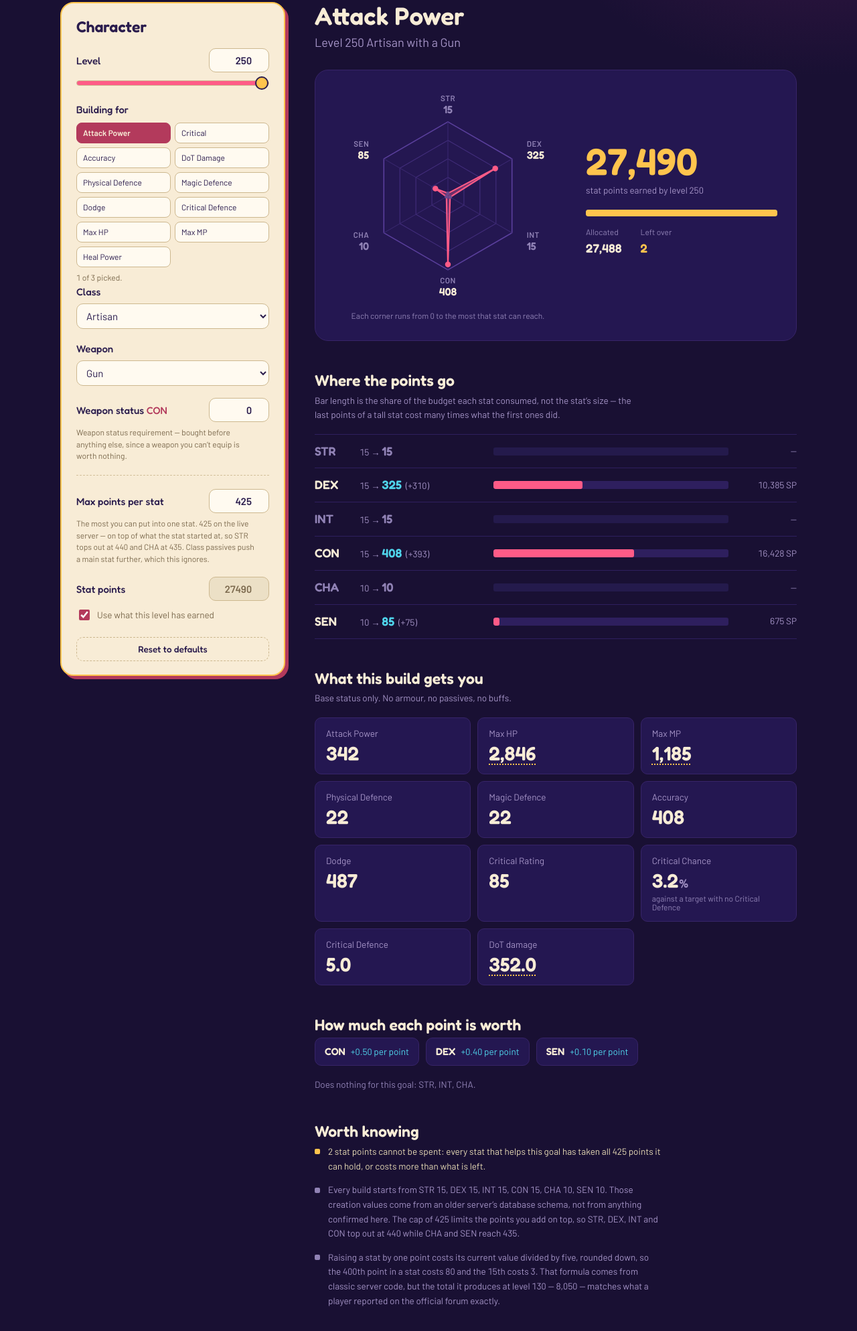
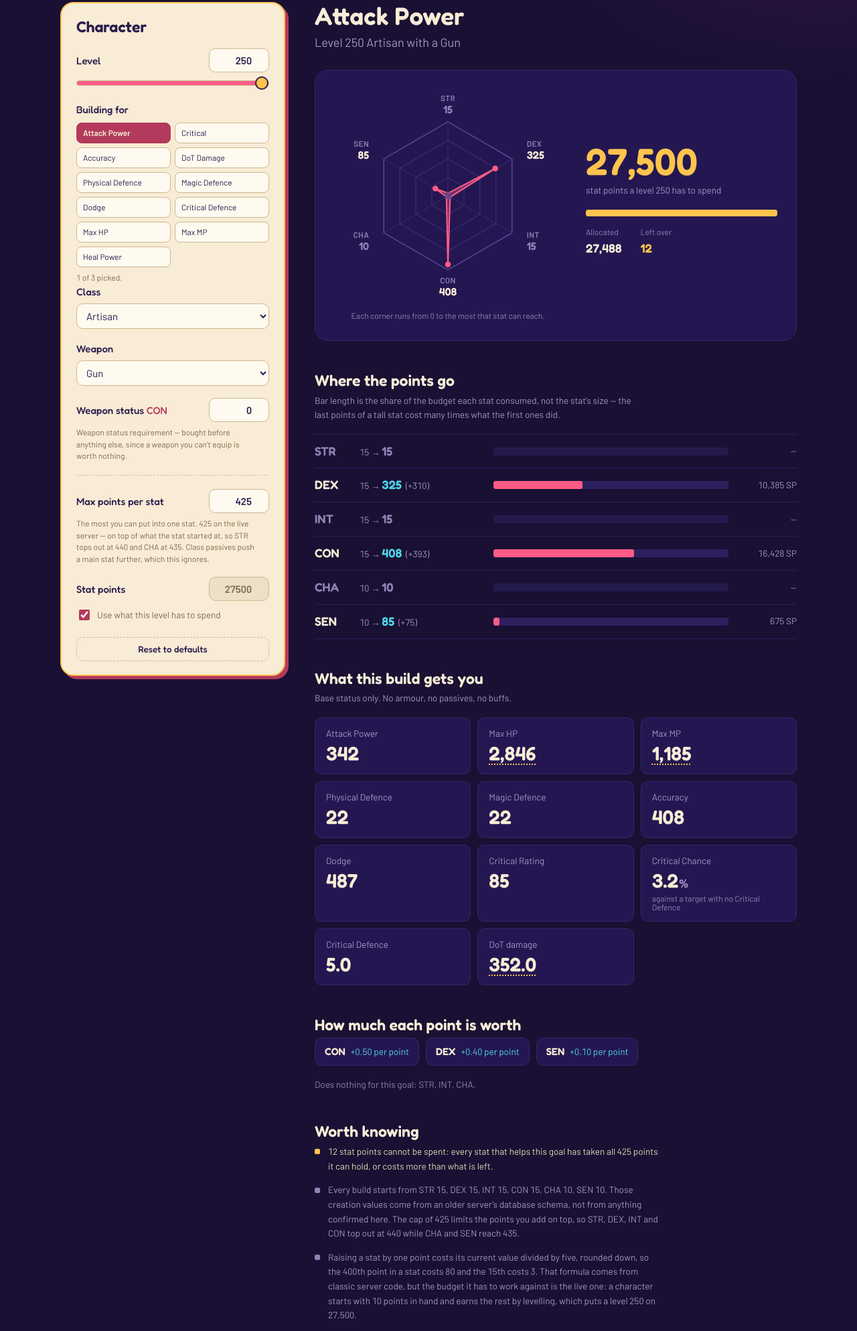
Before and after one commit to luizopiloto/rose_calc, a plain HTML site: page index.html in a window 1280 px wide. Shown: the part 293-2280 px from the top of the page at 67% size. Drawn offline with Linux system fonts and the light colour scheme.

Commit message:
A character starts with 10 stat points in hand
Level 250 has 27,500 points to spend on the live server, not the 27,490 the
level-up grants add up to. The ten-point gap is the pool a character holds at
creation, which also keeps the one other confirmed figure intact: the grants
alone still come to 8,050 by level 130, the total a player reported on the
forum.

Co-Authored-By: Claude Opus 5 <noreply@anthropic.com>
Claude-Session: https://claude.ai/code/session_01Dp7ktYJsAYVN4z3XJvz2uF

```diff
--- a/index.html
+++ b/index.html
@@ -109,11 +109,11 @@
       <div class="field">
         <div class="field-head">
           <label class="field-label" for="budget">Stat points</label>
-          <input class="field-number" type="number" id="budget" min="0" max="200000" step="1" value="27490" disabled>
+          <input class="field-number" type="number" id="budget" min="0" max="200000" step="1" value="27500" disabled>
         </div>
         <label class="field-check">
           <input type="checkbox" id="budgetAuto" checked>
-          <span>Use what this level has earned</span>
+          <span>Use what this level has to spend</span>
         </label>
       </div>
 
@@ -150,8 +150,8 @@
         </figure>
 
         <div class="ledger">
-          <p class="ledger-total" id="ledgerTotal">27,490</p>
-          <p class="ledger-total-label" id="ledgerTotalLabel">stat points earned by level 250</p>
+          <p class="ledger-total" id="ledgerTotal">27,500</p>
+          <p class="ledger-total-label" id="ledgerTotalLabel">stat points a level 250 has to spend</p>
           <div class="ledger-bar">
             <span class="ledger-bar-fill" id="ledgerBarFill"></span>
           </div>
@@ -162,7 +162,7 @@
             </div>
             <div class="ledger-split-item ledger-split-item-rest">
               <dt>Left over</dt>
-              <dd id="ledgerLeft">2</dd>
+              <dd id="ledgerLeft">12</dd>
             </div>
           </dl>
           <p class="ledger-worth" id="ledgerWorth"></p>
--- a/js/app.js
+++ b/js/app.js
@@ -303,8 +303,8 @@
     $('#ledgerTotal').text(fmt(build.budget));
     $('#ledgerTotalLabel').text(
       build.budget === earned
-        ? 'stat points earned by level ' + level
-        : 'stat points, set by hand — a level ' + level + ' character earns ' + fmt(earned)
+        ? 'stat points a level ' + level + ' has to spend'
+        : 'stat points, set by hand — a level ' + level + ' character has ' + fmt(earned)
     );
     $('#ledgerBarFill').css('width', spentShare + '%');
     $('#ledgerSpent').text(fmt(build.spent));
@@ -559,9 +559,9 @@
     notes.push({
       text: 'Raising a stat by one point costs its current value divided by five, rounded down, so the ' +
         '400th point in a stat costs 80 and the 15th costs 3. ' +
-        'That formula comes from classic server code, but the total it produces ' +
-        'at level 130 — ' + fmt(rf.totalStatPoints(130)) + ' — matches what a player reported on the ' +
-        'official forum exactly.'
+        'That formula comes from classic server code, but the budget it has to work against is the ' +
+        'live one: a character starts with ' + fmt(rf.STARTING_STAT_POINTS) + ' points in hand and ' +
+        'earns the rest by levelling, which puts a level 250 on ' + fmt(rf.totalStatPoints(250)) + '.'
     });
 
     $('#notes').html($.map(notes, function (note) {
--- a/js/rose-formulas.js
+++ b/js/rose-formulas.js
@@ -20,8 +20,11 @@
  *   2. topic 979: stat cap 425, max level 250, confirmed by a GM and a
  *      Grandmaster player.
  *   3. topic 2434: a player reports 8050 total stat points at level 130 --
- *      matches totalStatPoints(130) exactly, which is what keeps the
- *      SP-per-level and progressive-cost formulas in play.
+ *      exactly what the level-up grants add up to by then, which is what
+ *      keeps the SP-per-level and progressive-cost formulas in play. The
+ *      pool the game hands you also carries the ten points a character
+ *      starts with, and that is what puts level 250 at 27,500 rather than
+ *      27,490.
  *   4. rose-offline / osirose (classic server reconstructions). Used ONLY
  *      where (1)-(3) are silent: SP-per-level, the floor(S/5) cost, and
  *      HP/MP-by-class -- the last of which is a placeholder, not a
@@ -98,12 +101,18 @@
     return Math.trunc(level * 0.8) + 10;
   }
 
-  /* Total SP a character has earned by `level`, spent or not. Level 1
-   * grants nothing. totalStatPoints(130) === 8050 matches a live player's
-   * reported total exactly (topic 2434) -- the one piece of this module
-   * confirmed on the actual current server. */
+  /* Points a character holds at level 1, before any level-up grant. This is
+   * what reconciles the two live-server numbers: the level-up grants alone
+   * add up to 8,050 by level 130, exactly the total a player reported
+   * (topic 2434), and adding these ten lands level 250 on the 27,500 the
+   * game shows -- which the user read straight off the live server. */
+  var STARTING_STAT_POINTS = 10;
+
+  /* Total SP a character has to spend at `level`, spent or not: the ten it
+   * starts with plus every level-up grant since. Level 1 grants nothing on
+   * top of the starting pool. */
   function totalStatPoints(level) {
-    var total = 0;
+    var total = STARTING_STAT_POINTS;
     for (var lv = 2; lv <= level; lv++) total += levelupStatPoints(lv);
     return total;
   }
@@ -667,6 +676,7 @@
     statCost: statCost,
     cumulativeCost: cumulativeCost,
     costBetween: costBetween,
+    STARTING_STAT_POINTS: STARTING_STAT_POINTS,
     levelupStatPoints: levelupStatPoints,
     totalStatPoints: totalStatPoints,
     maxHp: maxHp,
```
Also changed, not shown: js/self-check.js (+10 -2 lines), 1 other file.
